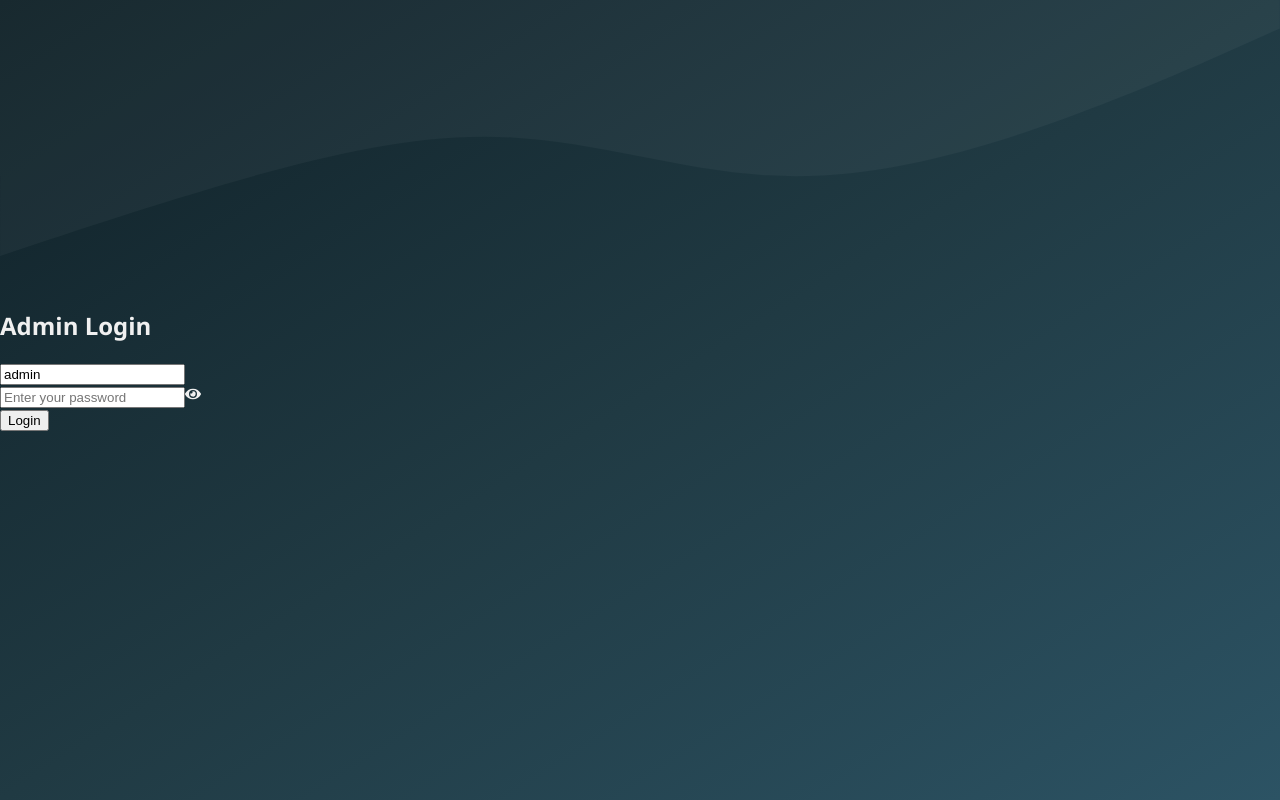
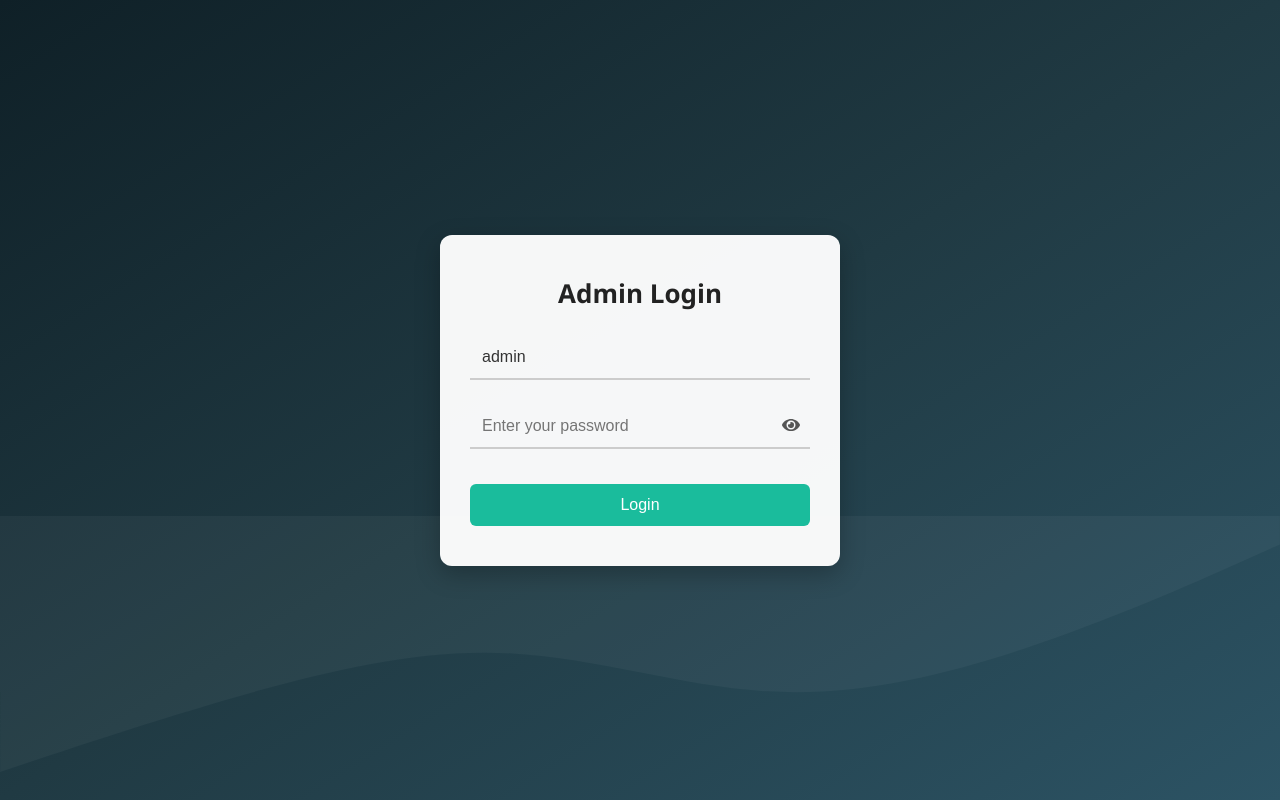
Before and after one commit to Redweber2017/avem.react, a React (Vite) app: page /#/ in a window 1280 px wide. Built offline with nearby package versions, Linux system fonts and the light colour scheme.

Commit message:
env var updated 4

```diff
--- a/src/components/Login.css
+++ b/src/components/Login.css
@@ -1,145 +1,130 @@
-body {
+/* Fullscreen background with gradient */
+/* Reset all margins and padding */
+* {
   margin: 0;
   padding: 0;
-  font-family: 'Segoe UI', Tahoma, Geneva, Verdana, sans-serif;
-  background: linear-gradient(to bottom right, #0f2027, #203a43, #2c5364);
-  color: #f0f0f0;
-  min-height: 100vh;
+  box-sizing: border-box;
 }
 
-/* Animation keyframes */
-@keyframes fadeSlideIn {
-  from {
-    opacity: 0;
-    transform: translateX(-50px);
-  }
-  to {
-    opacity: 1;
-    transform: translateX(0);
-  }
+/* Make body and html full height */
+html, body {
+  height: 100%;
+  width: 100%;
+  overflow: auto; /* prevent any scroll that causes gaps */
 }
 
-@keyframes fadeUp {
-  from {
-    opacity: 0;
-    transform: translateY(30px);
-  }
-  to {
-    opacity: 1;
-    transform: translateY(0);
-  }
+.login-container {
+  height: 100vh;
+  width: 100vw;
+  display: flex;
+  justify-content: center;
+  align-items: center;
+  background: linear-gradient(to bottom right, #0f2027, #203a43, #2c5364);
+  position: relative;
+  overflow: hidden;
 }
 
-/* Wrapper for full content */
-.kit-details {
-  padding: 2rem 1rem;
-  text-align: center;
+
+/* SVG wave */
+.background-wave {
+  position: absolute;
+  bottom: 0;
+  left: 0;
+  width: 100%;
+  height: auto;
+  z-index: 0;
 }
 
-.kit-details h2 {
-  font-size: 1.8rem;
-  margin-bottom: 1.5rem;
-  color: #ffffff;
-  opacity: 0;
-  animation: fadeSlideIn 0.8s ease-out forwards;
-  animation-delay: 0.2s;
+/* Login box styling */
+.login-box {
+  background-color: rgba(255, 255, 255, 0.96);
+  padding: 40px 30px;
+  border-radius: 12px;
+  box-shadow: 0 8px 25px rgba(0, 0, 0, 0.25);
+  width: 100%;
+  max-width: 400px;
+  text-align: center;
+  z-index: 1;
+  margin: 0 auto;
 }
 
-/* Card container */
-.card-list {
-  display: flex;
-  flex-wrap: wrap;
-  gap: 1rem;
-  justify-content: center;
+
+h2 {
+  font-size: 26px;
+  color: #222;
+  margin-bottom: 25px;
 }
 
-/* Data card */
-.data-card {
-  background-color: rgba(255, 255, 255, 0.95);
-  color: #222;
-  border-radius: 12px;
-  box-shadow: 0 8px 25px rgba(0, 0, 0, 0.2);
-  padding: 1rem;
-  width: 300px;
-  text-align: left;
-  transition: transform 0.3s ease;
-  opacity: 0;
-  animation: fadeUp 0.6s ease-out forwards;
+/* Input containers */
+.input-container {
+  margin-bottom: 25px;
+  position: relative;
+  display: flex;
+  align-items: center;
 }
 
-/* Hover effect */
-.data-card:hover {
-  transform: translateY(-5px);
+.input-container input {
+  flex: 1;
+  padding: 12px 40px 12px 12px;
+  border: none;
+  border-bottom: 2px solid #ccc;
+  background-color: transparent;
+  font-size: 16px;
+  outline: none;
+  transition: border-color 0.3s ease;
+  color: #333;
+  width: 100%;
 }
 
-/* Paragraphs inside card */
-.data-card p {
-  margin: 0.4rem 0;
-  font-size: 0.95rem;
-  color: #333;
+.input-container input:focus {
+  border-color: #1abc9c;
 }
 
-/* Buttons for footage */
-.camera-footage {
-  display: flex;
-  flex-wrap: wrap;
-  gap: 0.4rem;
-  margin-top: 0.6rem;
+/* Eye icon for password toggle */
+.eye-icon {
+  position: absolute;
+  right: 10px;
+  top: 50%;
+  transform: translateY(-50%);
+  color: #555;
+  font-size: 18px;
+  cursor: pointer;
 }
 
-.play-btn {
+/* Login button */
+button {
+  width: 100%;
+  padding: 12px;
+  font-size: 16px;
   background-color: #1abc9c;
   color: white;
   border: none;
-  padding: 0.4rem 0.8rem;
   border-radius: 6px;
   cursor: pointer;
-  font-size: 0.85rem;
+  margin-top: 10px;
   transition: background 0.3s ease-in-out;
 }
 
-.play-btn:hover {
+button:hover {
   background-color: #16a085;
 }
 
-.play-btn:disabled {
-  background-color: #ccc;
-  cursor: not-allowed;
+/* Error message cleanly placed */
+.error {
+  color: red;
+  font-size: 14px;
+  margin-top: 14px;
 }
 
-/* No footage text */
-.no-footage {
-  font-style: italic;
-  color: #555;
-  font-size: 0.9rem;
-}
-
-/* Staggered card animations */
-.card-list .data-card:nth-child(1) { animation-delay: 0.3s; }
-.card-list .data-card:nth-child(2) { animation-delay: 0.5s; }
-.card-list .data-card:nth-child(3) { animation-delay: 0.7s; }
-.card-list .data-card:nth-child(4) { animation-delay: 0.9s; }
-.card-list .data-card:nth-child(5) { animation-delay: 1.1s; }
-/* Add more if needed */
-
-/* Loading screen styles (optional if you want a loader) */
-.loading-screen {
-  display: flex;
-  flex-direction: column;
-  align-items: center;
-  justify-content: center;
-  height: 100vh;
-  color: #fff;
-}
-
-.spinner {
-  border: 4px solid rgba(255, 255, 255, 0.3);
-  border-top: 4px solid #1abc9c;
+/* Spinner */
+.loading-spinner {
+  margin: 10px auto;
+  width: 25px;
+  height: 25px;
+  border: 3px solid rgba(26, 188, 156, 0.3);
+  border-top: 3px solid #1abc9c;
   border-radius: 50%;
-  width: 40px;
-  height: 40px;
   animation: spin 1s linear infinite;
-  margin-bottom: 1rem;
 }
 
 @keyframes spin {
@@ -148,13 +133,40 @@ body {
   }
 }
 
-.loading-text {
-  font-size: 1.2rem;
+/* Responsive tweaks */
+@media (max-width: 768px) {
+  .login-box {
+    padding: 30px 20px;
+  }
+
+  h2 {
+    font-size: 22px;
+  }
+
+  .input-container input {
+    font-size: 14px;
+  }
+
+  button {
+    font-size: 15px;
+  }
 }
 
-/* Responsive styles */
-@media (max-width: 768px) {
-  .data-card {
-    width: 90%;
+@media (max-width: 480px) {
+  .login-box {
+    padding: 25px 15px;
+    max-width: 95%;
+  }
+
+  h2 {
+    font-size: 20px;
+  }
+
+  .input-container input {
+    font-size: 13px;
+  }
+
+  button {
+    font-size: 14px;
   }
 }
--- a/src/components/more/More.css
+++ b/src/components/more/More.css
@@ -1,12 +1,5 @@
 /* Base styles */
-body {
-  margin: 0;
-  padding: 0;
-  font-family: 'Segoe UI', Tahoma, Geneva, Verdana, sans-serif;
-  background: linear-gradient(to bottom right, #0f2027, #203a43, #2c5364);
-  color: #f0f0f0;
-  min-height: 100vh;
-}
+
 
 /* Animation keyframes */
 @keyframes fadeSlideIn {
@@ -35,7 +28,11 @@ body {
 .kit-details {
   padding: 2rem 1rem;
   text-align: center;
+  background: linear-gradient(to bottom right, #0f2027, #203a43, #2c5364); /* moved here */
+  min-height: 100vh;
+  color: #f0f0f0;
 }
+
 
 /* Heading animation */
 .kit-details h2 {
@@ -143,7 +140,7 @@ body {
 
 .loading-text {
   font-size: 1.2rem;
-  color: #ffffff;
+  color: #000000;
 }
 
 /* Stagger animation for cards */
@@ -175,5 +172,6 @@ body {
 
   .loading-text {
     font-size: 1rem;
+    color: #0f2027;
   }
 }
--- a/src/index.css
+++ b/src/index.css
@@ -0,0 +1,8 @@
+body {
+    margin: 0;
+    padding: 0;
+    font-family: 'Segoe UI', Tahoma, Geneva, Verdana, sans-serif;
+    background: #f5f5f5; /* Default background, safe for login */
+    color: #222;
+    min-height: 100vh;
+  }
```
